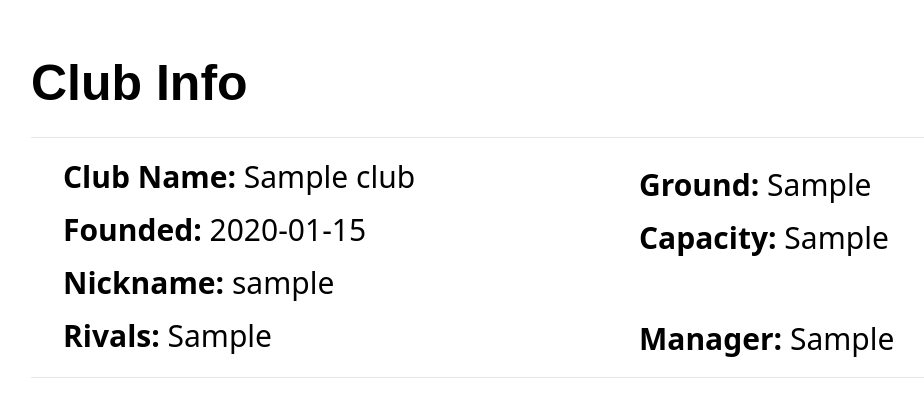
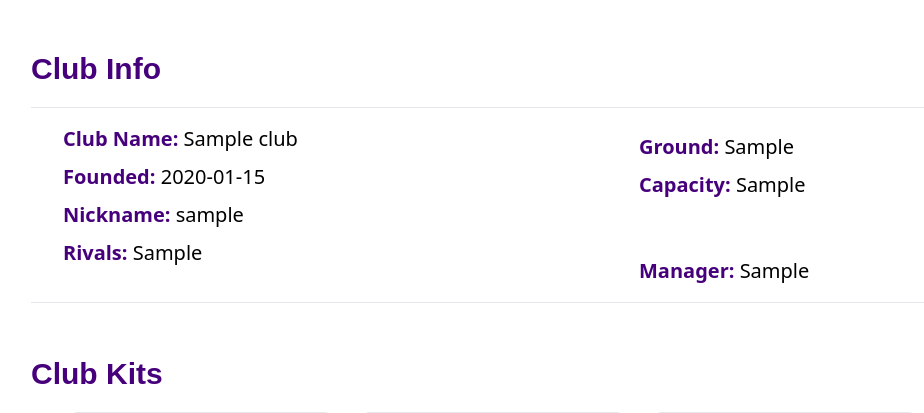
Before and after one commit to Evar-SF27/fpl_manager, a Django app: a page that uses fpl/clubs/templates/club.html in a window 1280 px wide. Shown: the part 452-865 px from the top of the page, without its empty margins (1-925 px from the left). Run offline with Django 4.2, Linux system fonts and the light colour scheme; tables that the repository leaves empty hold one stand-in row (values such as "Sample post"); grey boxes marked "Sample" are stand-in pictures; some libraries are stand-ins or nearby versions.

Commit message:
clubs page ui

```diff
--- a/fpl/clubs/templates/club.html
+++ b/fpl/clubs/templates/club.html
@@ -14,7 +14,7 @@
             background-blend-mode: multiply;
         "
         class="w-full h-[400px] sm:h-[450px]">
-        <div class="bg-[#00000099] h-full w-full flex">
+        <div class="bg-[#00000055] h-full w-full flex">
             <div class="flex h-[35%] mt-[260px] w-full sm:mt-[115px] sm:h-[75%]">
                 <div class="w-[30%] sm:w-[35%] bg-[#FFFFFF88] flex rounded-tr-[40px]">
                     <div class="flex items-center m-auto">
@@ -23,62 +23,62 @@
                 </div>
                 <div class="w-[70%] sm:w-[65%] text-white">
                     <div class="px-4 sm:px-12 pt-[40px] sm:pt-[140px]">
-                        <h3 class="font-bold text-[20px] sm:text-[50px]">{{ club.name }}</h3>
-                        <p class="sm:text-[30px] text-[16px]">{{ club.stadium }}</p>
-                        <p class="sm:text-[30px]">Est: {{ club.date }}</p>
+                        <h3 class="font-bold text-[20px] sm:text-[40px]">{{ club.name }}</h3>
+                        <p class="sm:text-[25px] text-[16px]">{{ club.stadium }}</p>
+                        <p class="sm:text-[25px]">Est: {{ club.date }}</p>
                     </div>
                 </div>
             </div>
         </div>
     </header>
     <div class="mx-4 mt-8 sm:mx-8 sm:mt-12">
-        <h1 class="text-[40px] font-bold sm:text-[50px]">Club Info</h1>
+        <h1 class="text-[24px] font-bold sm:text-[30px] text-[#47007C]">Club Info</h1>
         <div class="flex flex-col mt-4 px-4 border-t border-b py-4 space-y-2 sm:flex-row sm:px-8">
             <div class="space-y-2 sm:w-[50%]">
-                <p class="sm:text-[30px]">
-                    <span class="font-semibold">Club Name: </span>
+                <p class="sm:text-[20px]">
+                    <span class="font-semibold text-[#47007C]">Club Name: </span>
                     {{ club.name }}
                 </p>
-                <p class="sm:text-[30px]">
-                    <span class="font-semibold">Founded: </span>
+                <p class="sm:text-[20px]">
+                    <span class="font-semibold text-[#47007C]">Founded: </span>
                     {{ club.date }}
                 </p>
-                <p class="sm:text-[30px]">
-                    <span class="font-semibold">Nickname: </span>
+                <p class="sm:text-[20px]">
+                    <span class="font-semibold text-[#47007C]">Nickname: </span>
                     {{ club.nickname }}
                 </p>
-                <p class="sm:text-[30px]">
-                    <span class="font-semibold">Rivals: </span>
+                <p class="sm:text-[20px]">
+                    <span class="font-semibold text-[#47007C]">Rivals: </span>
                     {{ club.rivals }}
                 </p>
             </div>
             <div class="space-y-2 sm:w-[50%]">
-                <p class="sm:text-[30px]">
-                    <span class="font-semibold">Ground: </span>
+                <p class="sm:text-[20px]">
+                    <span class="font-semibold text-[#47007C]">Ground: </span>
                     {{ club.stadium }}
                 </p>
-                <p class="sm:text-[30px]">
-                    <span class="font-semibold">Capacity: </span>
+                <p class="sm:text-[20px]">
+                    <span class="font-semibold text-[#47007C]">Capacity: </span>
                     {{ club.capacity }}
                 </p>
                 <br>
                 <br>
-                <p class="sm:text-[30px]">
-                    <span class="font-semibold">Manager: </span>
+                <p class="sm:text-[20px]">
+                    <span class="font-semibold text-[#47007C]">Manager: </span>
                     {{ club.coach }}
                 </p>
             </div>
         </div>
     </div>
     <div class="mx-4 mt-8 sm:mx-8 sm:mt-12">
-        <h1 class="text-[40px] font-bold sm:text-[50px]">Club Kits</h1>
-        <div class="mx-4 sm:mx-8 mt-4 flex flex-col md:flex-row md:space-x-4 items-center">
-            <div class="border h-[500px] md:h-[350px] w-[300px] bg-[#F3F3F3] rounded-2xl border-b-[#CC00FF] border-b-[8px] flex flex-col items-center justify-center space-y-12 md:space-y-8">
+        <h1 class="text-[24px] font-bold sm:text-[30px] text-[#47007C]">Club Kits</h1>
+        <div class="mx-4 sm:mx-8 mt-4 flex flex-col md:flex-row md:space-x-4 justify-center items-center">
+            <div class="border h-[450px] w-[300px] bg-[#F3F3F3] rounded-2xl border-b-[#47007C] border-b-[8px] flex flex-col items-center justify-center space-y-8 md:space-y-4">
                 <div>
                     {% if club.jersey_one %}
-                        <img src="{{ club.jersey_one }}" />
+                        <img src="{{ club.jersey_one }}" class="w-[220px] h-[270px] object-fit" />
                     {% else %}
-                        <img src="https://resources.premierleague.com/photos/premierleague/photo/2018/06/01/c850cded-8f1b-406b-a46e-d5743e389ece/PL-1819-Blank-516.png?width=260&height=330" />
+                        <img src="https://resources.premierleague.com/photos/premierleague/photo/2018/06/01/c850cded-8f1b-406b-a46e-d5743e389ece/PL-1819-Blank-516.png?width=220&height=270" class="object-fit" />
                     {% endif%}
                 </div>
                 <div class="flex flex-col items-center">
@@ -86,12 +86,12 @@
                     <p class="font-semibold text-[18px]">Home Kit</p>
                 </div>
             </div>
-            <div class="border h-[500px] md:h-[350px] w-[300px] bg-[#F3F3F3] rounded-2xl border-b-[#CC00FF] border-b-[8px] flex flex-col items-center justify-center space-y-12 md:space-y-8">
+            <div class="border h-[450px] w-[300px] bg-[#F3F3F3] rounded-2xl border-b-[#47007C] border-b-[8px] flex flex-col items-center justify-center space-y-12 md:space-y-8">
                 <div>
                     {% if club.jersey_two %}
-                        <img src="{{ club.jersey_two }}" />
+                        <img src="{{ club.jersey_two }}" class="w-[220px] h-[270px] object-fit" />
                     {% else %}
-                        <img src="https://resources.premierleague.com/photos/premierleague/photo/2018/06/01/c850cded-8f1b-406b-a46e-d5743e389ece/PL-1819-Blank-516.png?width=260&height=330" />
+                        <img src="https://resources.premierleague.com/photos/premierleague/photo/2018/06/01/c850cded-8f1b-406b-a46e-d5743e389ece/PL-1819-Blank-516.png?width=220&height=270" class="object-fit" />
                     {% endif%}
                 </div>
                 <div class="flex flex-col items-center">
@@ -99,12 +99,12 @@
                     <p class="font-semibold text-[18px]">Away Kit</p>
                 </div>
             </div>
-            <div class="border h-[500px] md:h-[350px] w-[300px] bg-[#F3F3F3] rounded-2xl border-b-[#CC00FF] border-b-[8px] flex flex-col items-center justify-center space-y-12 md:space-y-8">
+            <div class="border h-[450px] w-[300px] bg-[#F3F3F3] rounded-2xl border-b-[#47007C] border-b-[8px] flex flex-col items-center justify-center space-y-12 md:space-y-8">
                 <div>
                     {% if club.jersey_three %}
-                        <img src="{{ club.jersey_three }}" />
+                        <img src="{{ club.jersey_three }}" class="w-[220px] h-[270px] object-fit" />
                     {% else %}
-                        <img src="https://resources.premierleague.com/photos/premierleague/photo/2018/06/01/c850cded-8f1b-406b-a46e-d5743e389ece/PL-1819-Blank-516.png?width=260&height=330" />
+                        <img src="https://resources.premierleague.com/photos/premierleague/photo/2018/06/01/c850cded-8f1b-406b-a46e-d5743e389ece/PL-1819-Blank-516.png?width=220&height=270" class="object-fit" />
                     {% endif%}
                 </div>
                 <div class="flex flex-col items-center">
@@ -112,12 +112,12 @@
                     <p class="font-semibold text-[18px]">Third Kit</p>
                 </div>
             </div>
-            <div class="border h-[500px] md:h-[350px] w-[300px] bg-[#F3F3F3] rounded-2xl border-b-[#CC00FF] border-b-[8px] flex flex-col items-center justify-center space-y-12 md:space-y-8">
+            <div class="border h-[450px] w-[300px] bg-[#F3F3F3] rounded-2xl border-b-[#47007C] border-b-[8px] flex flex-col items-center justify-center space-y-12 md:space-y-8">
                 <div>
                     {% if club.goalkeeper %}
-                        <img src="{{ club.goalkeeper }}" />
+                        <img src="{{ club.goalkeeper }}" class="w-[220px] h-[270px] object-fit" />
                     {% else %}
-                        <img src="https://resources.premierleague.com/photos/premierleague/photo/2018/06/01/c850cded-8f1b-406b-a46e-d5743e389ece/PL-1819-Blank-516.png?width=260&height=330" />
+                        <img src="https://resources.premierleague.com/photos/premierleague/photo/2018/06/01/c850cded-8f1b-406b-a46e-d5743e389ece/PL-1819-Blank-516.png?width=220&height=270" class="object-fit" />
                     {% endif%}
                 </div>
                 <div class="flex flex-col items-center">
@@ -127,8 +127,30 @@
             </div>
         </div>
     </div>
+    <div class="mx-4 mt-8 sm:mx-8 sm:mt-12">
+        <h1 class="text-[24px] font-bold sm:text-[30px] text-[#47007C]">Partnerships</h1>
+        <div class="mx-4 sm:mx-8 mt-4 flex flex-col md:flex-row md:space-x-4 justify-center items-center">
+            <div class="border h-[220px] w-[400px] bg-[#F3F3F3] rounded-2xl border-b-[#47007C] border-b-[8px] flex flex-col items-center justify-center space-y-2">
+                <div>
+                    <img src="{{ club.sponsor_one }}" />
+                </div>
+                <div class="flex flex-col items-center">
+                    <p class="font-semibold text-[20px]">Club Sponsors</p>
+                </div>
+            </div>
+            <div class="border h-[220px] w-[400px] bg-[#F3F3F3] rounded-2xl border-b-[#47007C] border-b-[8px] flex flex-col items-center justify-center space-y-2">
+                <div>
+                    <img src="{{ club.sponsor_two }}" />
+                </div>
+                <div class="flex flex-col items-center">
+                    <p class="font-semibold text-[20px]">Kit Manufacturer</p>
+                </div>
+            </div>
+        </div>
+    </div>
 
 
 {% endblock %}
 
 <!-- https://www.premierleague.com/resources/rebrand/v7.124.0/i/elements/pl-main-logo.png -->
+<!-- ?width=260&height=330 -->
```
